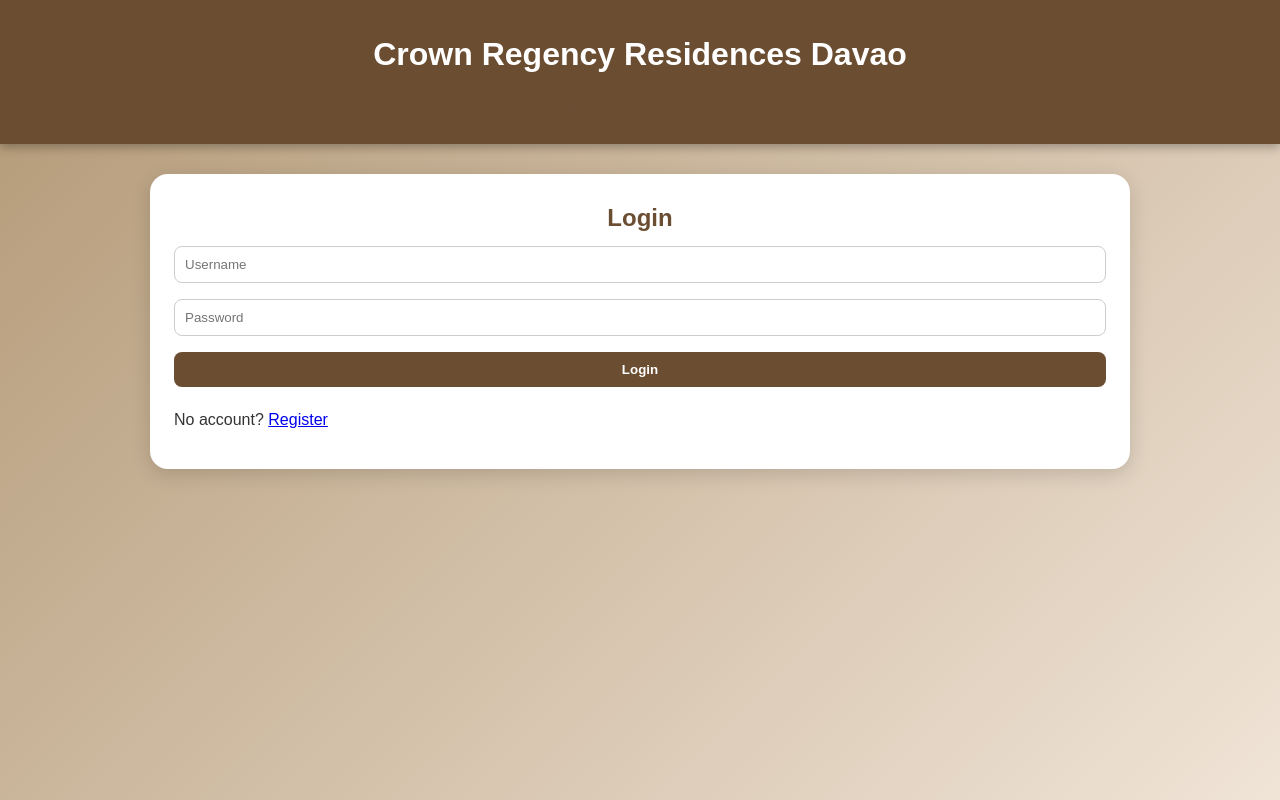
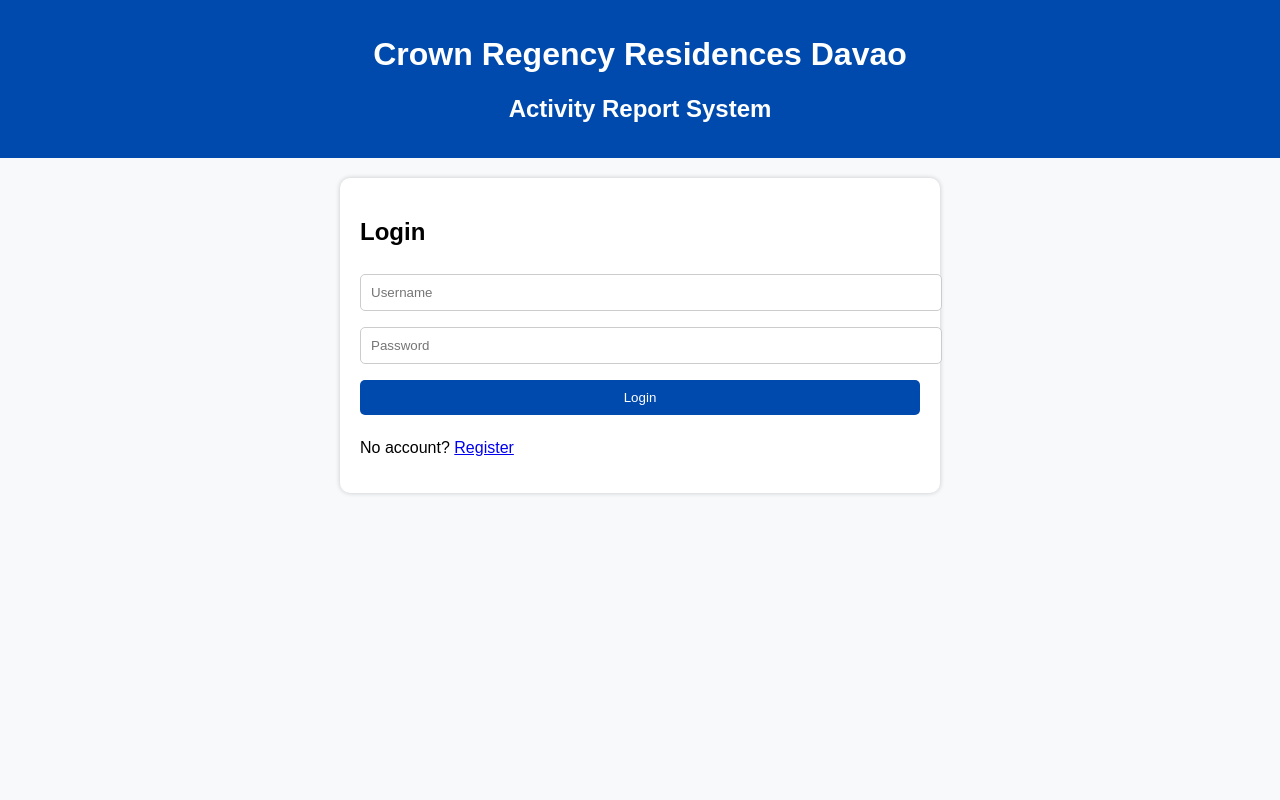
Before and after one commit to nathaliatito336-art/Crrd1, a plain HTML site: page index.html in a window 1280 px wide. Drawn offline with Linux system fonts and the light colour scheme.

Commit message:
Revamp CSS styles for layout and design

```diff
--- a/style.css
+++ b/style.css
@@ -1,29 +1,40 @@
-*{box-sizing:border-box;font-family:'Poppins',sans-serif}
-body{background:linear-gradient(135deg,#b29875,#f0e4d7);margin:0;display:flex;flex-direction:column;align-items:center;min-height:100vh;color:#333}
-header{background:#6b4e32;color:#fff;padding:15px 0;width:100%;text-align:center;box-shadow:0 3px 10px rgba(0,0,0,.3)}
-.container{background:#fff;margin:30px;padding:24px;border-radius:18px;width:92%;max-width:980px;box-shadow:0 5px 20px rgba(0,0,0,.15)}
-.panel{margin-bottom:10px}
-.hidden{display:none}
-h2,h3{color:#6b4e32;text-align:center;margin:6px 0}
-input,select,textarea,button{width:100%;padding:10px;margin:8px 0;border-radius:8px;border:1px solid #ccc;font-family:inherit}
-button{background:#6b4e32;color:#fff;border:none;cursor:pointer;font-weight:600}
-button:hover{background:#8b6b49}
-.profile-header{display:flex;justify-content:space-between;align-items:center}
-.profile-content{display:flex;align-items:center;gap:20px;margin:16px 0}
-.profile-pic img{width:100px;height:100px;object-fit:cover;border-radius:8px;border:2px solid #6b4e32;cursor:pointer}
-textarea{resize:none;height:100px}
-.activity-actions{display:flex;gap:8px}
-.activity-actions button{width:auto;padding:10px 14px}
-.progress-bar{width:100%;height:8px;background:#ddd;border-radius:5px;overflow:hidden;margin-top:6px}
-#progressFill{width:0;height:100%;background:#6b4e32;transition:width .25s}
-.report{background:#faf6f2;padding:12px;border-radius:8px;border:1px solid #e6ded3;margin-bottom:12px}
-.report h4{margin:0 0 6px 0;color:#4b3827}
-.image-grid{display:flex;flex-wrap:wrap;gap:8px;margin-top:8px}
-.image-grid img{width:120px;height:120px;object-fit:cover;border-radius:8px;border:1px solid #ccc;cursor:pointer}
-.filters{display:flex;flex-wrap:wrap;gap:8px;align-items:center;margin-bottom:8px}
-.filters .date-range{display:flex;gap:8px;width:100%}
-.top-buttons button{padding:6px 10px}
-.gm-panel{margin-top:12px;padding:10px;border-radius:8px;background:#fff6e8;border:1px solid #efdac7}
-.view-attachments{background:#d4b68b;color:#000;padding:8px;border-radius:6px}
-.erase-info{display:flex;flex-direction:column;gap:6px;margin:8px 0}
-.erase-info input{background:#fff;cursor:default}
+body {
+  font-family: Arial, sans-serif;
+  background: #f8f9fa;
+  margin: 0;
+  padding: 0;
+}
+header {
+  background: #004aad;
+  color: #fff;
+  text-align: center;
+  padding: 15px 0;
+}
+.container {
+  width: 90%;
+  max-width: 600px;
+  margin: 20px auto;
+}
+.panel {
+  background: white;
+  padding: 20px;
+  border-radius: 10px;
+  box-shadow: 0 0 5px rgba(0,0,0,0.2);
+}
+.hidden { display: none; }
+input, select, textarea, button {
+  width: 100%;
+  padding: 10px;
+  margin: 8px 0;
+  border: 1px solid #ccc;
+  border-radius: 5px;
+}
+button {
+  background: #004aad;
+  color: white;
+  border: none;
+  cursor: pointer;
+}
+button:hover {
+  background: #0066ff;
+  }
```
